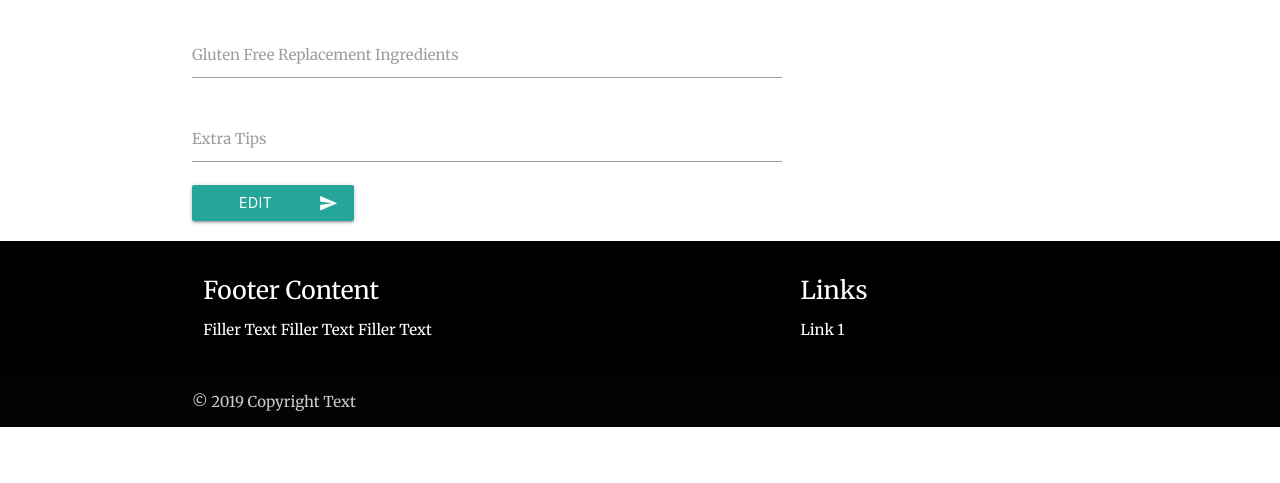
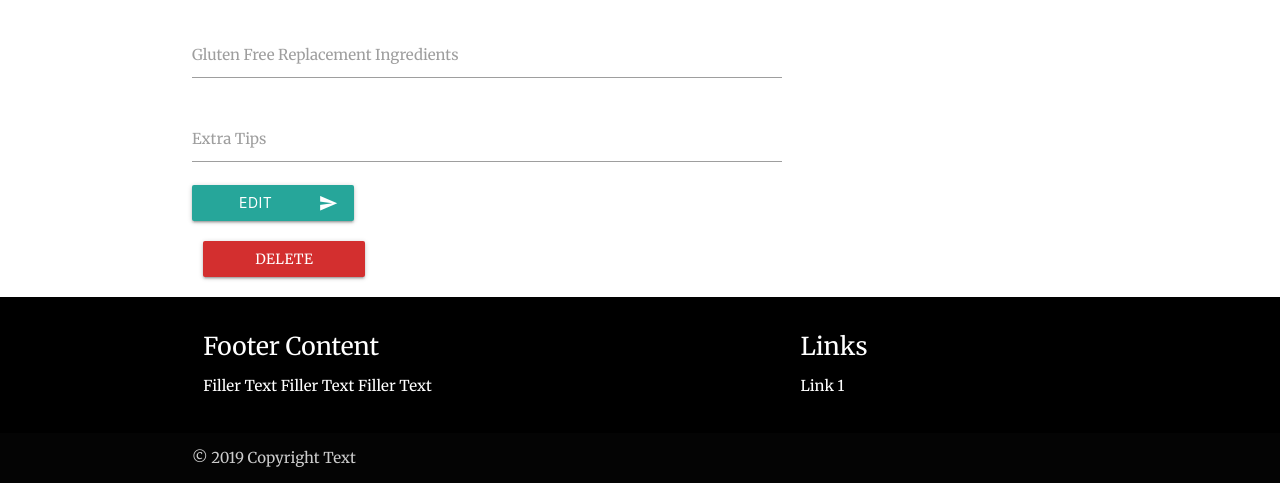
Before and after one commit to DanielJMaia/cookbook-project, a Flask app: template templates/edit_recipe.html in a window 1280 px wide. Shown: the part 860-1343 px from the top of the page. Before the commit the page ends 1287 px from the top, so only its background shows below. Run offline with Flask 2, Linux system fonts and the light colour scheme; the template is opened without the code that fills it, so the values that code supplies are empty; some libraries are stand-ins or nearby versions; some web fonts are replaced.

Commit message:
added delete button to recipe edit form

```diff
--- a/templates/edit_recipe.html
+++ b/templates/edit_recipe.html
@@ -5,8 +5,9 @@
     </div>
 </div>
 <h3 class="center-align" id="submit_recipe_header">Edit {{recipe.title}}</h3>
-<form action="{{url_for('update_recipe', recipe_id=recipe._id)}}" method="POST" class="col s12 m8" autocomplete="off">
-    <div class="container">
+<div class="container">
+    <form action="{{url_for('update_recipe', recipe_id=recipe._id)}}" method="POST" class="col s12 m8" autocomplete="off">
+
         <div class="row">
             <div class="col s11 m4 submit_image_spacing">
                 <div class="card">
@@ -78,6 +79,11 @@
                 </button>
             </div>
         </div>
+    </form>
+    <div class="row">
+        <div class="col s2">
+            <a href="{{url_for('delete_recipe', recipe_id=recipe._id)}}" class="waves-effect waves-light btn button_form_min_width red darken-2">Delete</a>
+        </div>
     </div>
-</form>
+</div>
 {% endblock %}
```
